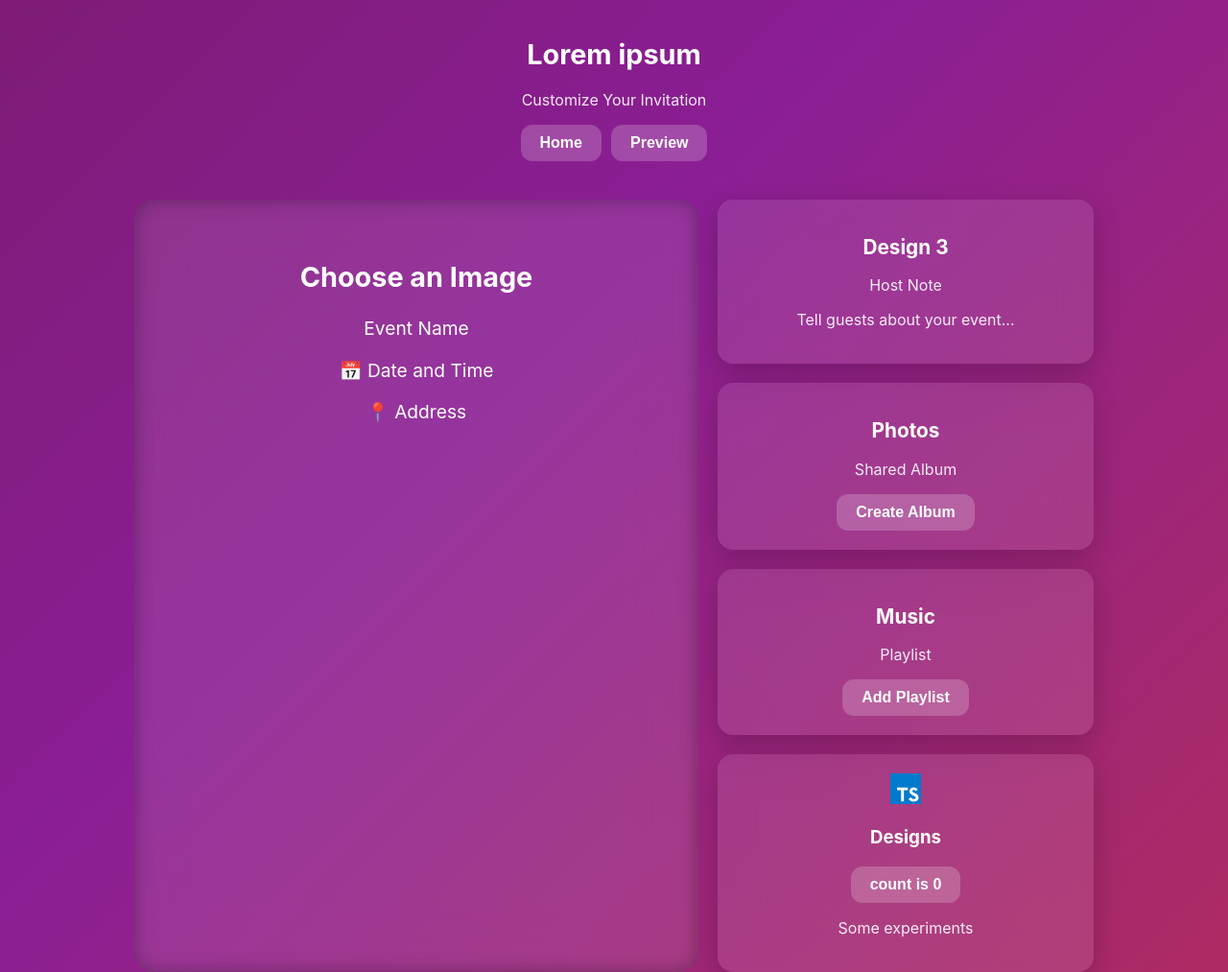
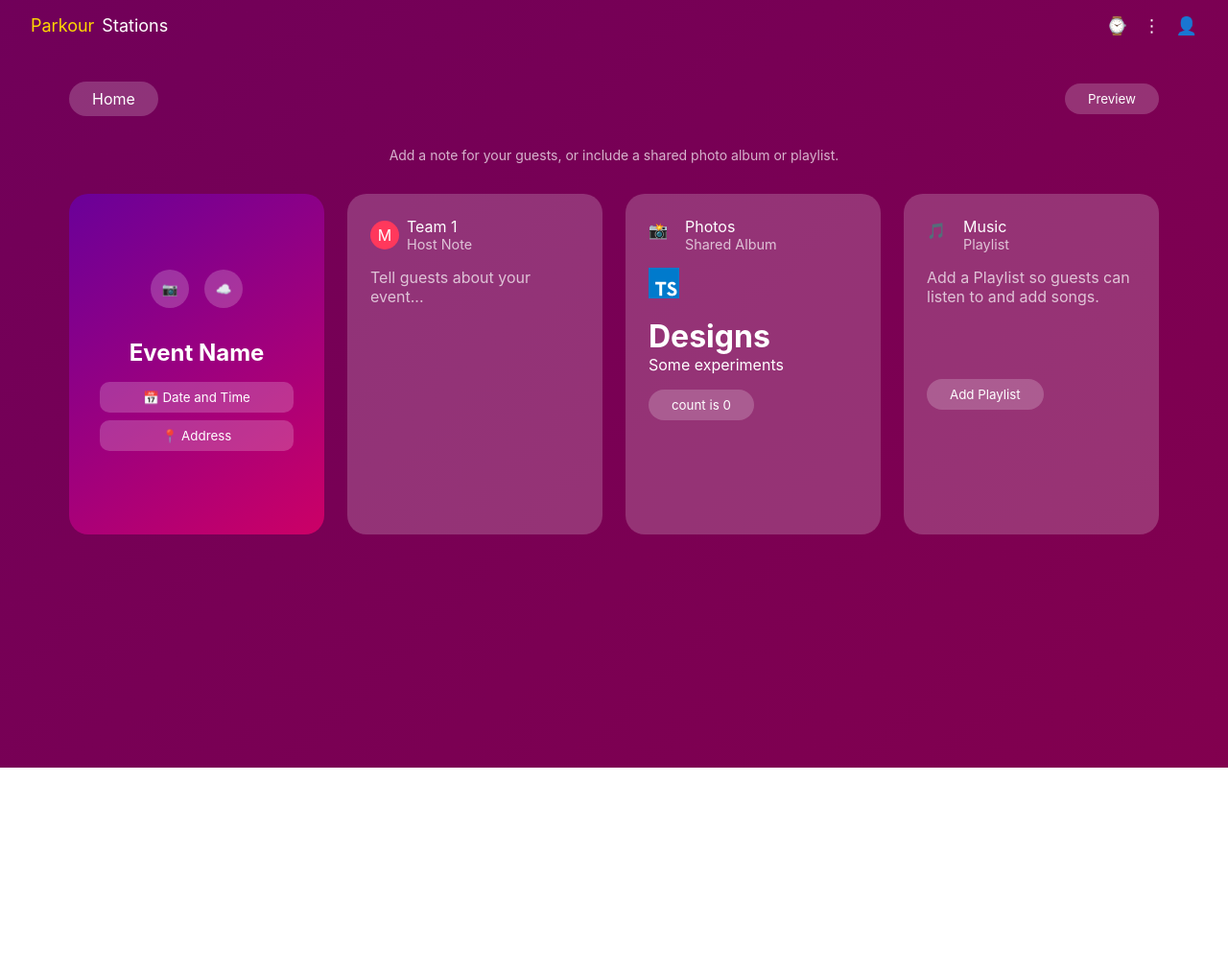
Before and after one commit to marcelox/designs, a website built with Vite: page index.html in a window 1280 px wide. Shown: the whole page at 96% size. After the commit the page ends 800 px from the top, so only its background shows below. Built offline with nearby package versions, Linux system fonts and the light colour scheme.

Commit message:
Design 2 to be merged

```diff
--- a/index.html
+++ b/index.html
@@ -7,40 +7,77 @@
 </head>
 <body>
 <header class="header">
-    <h1>Lorem ipsum</h1>
-    <p>Customize Your Invitation</p>
-    <nav aria-label="Navigation buttons" class="buttons">
-        <button aria-label="Go to Home" class="button">Home</button>
-        <button aria-label="Preview invitation" class="button">Preview</button>
+    <div class="logo">
+        <span>Parkour</span>Stations
+    </div>
+    <div class="nav-buttons">
+        <button>⌚</button>
+        <button>⋮</button>
+        <button>👤</button>
+    </div>
+</header>
+
+<main class="main-content">
+    <nav class="navigation">
+        <a href="#" class="home-button">Home</a>
+        <button class="preview-button">Preview</button>
     </nav>
-</header>
-<main class="container">
-    <section aria-labelledby="event-title" class="main-card">
-        <h2 id="event-title">Choose an Image</h2>
-        <p>Event Name</p>
-        <p>📅 Date and Time</p>
-        <p>📍 Address</p>
-    </section>
-    <aside class="card-group">
-        <article aria-labelledby="host-note" class="card">
-            <h2 id="host-note">Design 3</h2>
-            <p>Host Note</p>
-            <p>Tell guests about your event...</p>
-        </article>
-        <article aria-labelledby="photos-section" class="card">
-            <h2 id="photos-section">Photos</h2>
-            <p>Shared Album</p>
-            <button aria-label="Create a shared album" class="button">Create Album</button>
-        </article>
-        <article aria-labelledby="music-section" class="card">
-            <h2 id="music-section">Music</h2>
-            <p>Playlist</p>
-            <button aria-label="Add an Apple Music Playlist" class="button">Add Playlist</button>
-        </article>
-        <article class="card">
-            <div id="app"></div>
-        </article>
-    </aside>
+
+    <p class="customization-text">Add a note for your guests, or include a shared photo album or playlist.</p>
+
+    <div class="cards-container">
+        <div class="main-card">
+            <div class="image-buttons">
+                <button class="image-button">📷</button>
+                <button class="image-button">☁️</button>
+            </div>
+            <div class="event-details">
+                <h2 class="event-name">Event Name</h2>
+                <button class="detail-button">📅 Date and Time</button>
+                <button class="detail-button">📍 Address</button>
+            </div>
+        </div>
+
+        <div class="feature-card">
+            <div class="host-info">
+                <div class="host-avatar">M</div>
+                <div>
+                    <div>Team 1</div>
+                    <div style="opacity: 0.7; font-size: 0.9rem;">Host Note</div>
+                </div>
+            </div>
+            <div class="feature-content">
+                <p style="opacity: 0.7;">Tell guests about your event...</p>
+            </div>
+        </div>
+
+        <div class="feature-card">
+            <div class="host-info">
+                <div style="width: 30px; height: 30px;">📸</div>
+                <div>
+                    <div>Photos</div>
+                    <div style="opacity: 0.7; font-size: 0.9rem;">Shared Album</div>
+                </div>
+            </div>
+            <div class="feature-content">
+                <div id="app"></div>
+            </div>
+        </div>
+
+        <div class="feature-card">
+            <div class="host-info">
+                <div style="width: 30px; height: 30px;">🎵</div>
+                <div>
+                    <div>Music</div>
+                    <div style="opacity: 0.7; font-size: 0.9rem;">Playlist</div>
+                </div>
+            </div>
+            <div class="feature-content">
+                <p style="opacity: 0.7;">Add a Playlist so guests can listen to and add songs.</p>
+            </div>
+            <button class="feature-button">Add Playlist</button>
+        </div>
+    </div>
 </main>
 
 <script src="/src/main.ts" type="module"></script>
--- a/src/main.ts
+++ b/src/main.ts
@@ -7,13 +7,14 @@ document.querySelector<HTMLDivElement>('#app')!.innerHTML = `
     <a href="https://www.typescriptlang.org/" target="_blank">
       <img src="${typescriptLogo}" class="logo vanilla" alt="TypeScript logo" />
     </a>
+    <br>
     <h1>Designs</h1>
     <div>
-      <button class="button" id="counter" type="button"></button>
-    </div>
     <p class="read-the-docs">
       Some experiments
     </p>
+      <button class="feature-button" id="counter" type="button"></button>
+    </div>
   </div>
 `
 
--- a/src/style.css
+++ b/src/style.css
@@ -1,116 +1,256 @@
 :root {
-  --background-gradient: linear-gradient(135deg, #6e1a52, #8b1e94, #bf324a);
-  --card-bg: rgba(255, 255, 255, 0.1);
-  --hover-bg: rgba(255, 255, 255, 0.3);
-  --button-bg: rgba(255, 255, 255, 0.2);
-  --text-color: white;
+  /* Colors */
+  --color-primary: #4a0072;
+  --color-secondary: #8e0047;
+  --color-accent: #ffd700;
+  --color-white: #ffffff;
+
+  /* Background gradients */
+  --gradient-main: linear-gradient(135deg, var(--color-primary) 0%, var(--color-secondary) 100%);
+  --gradient-card: linear-gradient(145deg, #6a0099 0%, #cc0066 100%);
+
+  /* Opacity levels */
+  --opacity-overlay: 0.2;
+  --opacity-muted: 0.7;
+
+  /* Spacing */
+  --space-xs: 0.5rem;
+  --space-sm: 1rem;
+  --space-md: 1.5rem;
+  --space-lg: 2rem;
+
+  /* Border radius */
+  --radius-sm: 0.625rem;
+  --radius-md: 1.25rem;
+  --radius-full: 999rem;
+
+  /* Font sizes */
+  --text-sm: 0.875rem;
+  --text-base: 1rem;
+  --text-lg: 1.125rem;
+  --text-xl: 1.5rem;
 }
 
-body {
-  margin: 0;
-  padding: 0;
-  height: 100vh;
-  display: flex;
-  flex-direction: column;
-  align-items: center;
-  background: var(--background-gradient);
-  background-size: 200% 200%;
-  animation: gradientAnimation 8s ease infinite;
-  font-family: -apple-system, BlinkMacSystemFont, "Segoe UI", Roboto, Helvetica, Arial, sans-serif;
-  color: var(--text-color);
-}
-
-@keyframes gradientAnimation {
+@keyframes gradientFlow {
   0% { background-position: 0% 50%; }
   50% { background-position: 100% 50%; }
   100% { background-position: 0% 50%; }
 }
 
-.header {
-  text-align: center;
-  padding: 20px;
-  margin-bottom: 20px;
+* {
+  margin: 0;
+  padding: 0;
+  box-sizing: border-box;
+  font-family: -apple-system, BlinkMacSystemFont, "Segoe UI", Roboto, sans-serif;
 }
 
-.header h1 {
-  font-size: 1.8rem;
-  font-weight: bold;
+body {
+  min-height: 100vh;
+  background: var(--gradient-main);
+  background-size: 400% 400%;
+  animation: gradientFlow 15s ease infinite;
 }
 
-.header p {
-  opacity: 0.9;
+.header {
+  display: flex;
+  justify-content: space-between;
+  align-items: center;
+  padding: var(--space-sm) var(--space-lg);
+  color: var(--color-white);
 }
 
-.buttons {
+.logo {
   display: flex;
-  gap: 10px;
+  align-items: center;
+  gap: var(--space-xs);
+  font-size: var(--text-lg);
+}
+
+.logo span {
+  color: var(--color-accent);
+}
+
+.nav-buttons {
+  display: flex;
+  gap: var(--space-sm);
+}
+
+.nav-buttons button {
+  background: none;
+  border: none;
+  color: var(--color-white);
+  cursor: pointer;
+  font-size: var(--text-lg);
+}
+
+.main-content {
+  max-width: 75rem;
+  margin: var(--space-lg) auto;
+  padding: 0 var(--space-lg);
+}
+
+.navigation {
+  display: flex;
+  justify-content: space-between;
+  align-items: center;
+  margin-bottom: var(--space-lg);
+}
+
+.home-button, .preview-button {
+  background: rgba(255, 255, 255, var(--opacity-overlay));
+  padding: var(--space-xs) var(--space-md);
+  border-radius: var(--radius-full);
+  color: var(--color-white);
+  text-decoration: none;
+  border: none;
+  cursor: pointer;
+  transition: background-color 0.3s ease;
+}
+
+.home-button:hover, .preview-button:hover {
+  background: rgba(255, 255, 255, 0.3);
+}
+
+.customization-text {
+  color: var(--color-white);
+  text-align: center;
+  font-size: var(--text-sm);
+  opacity: var(--opacity-muted);
+}
+
+.cards-container {
+  display: grid;
+  grid-template-columns: repeat(auto-fit, minmax(15.625rem, 1fr));
+  gap: var(--space-md);
+  margin-top: var(--space-lg);
+}
+
+.main-card {
+  background: var(--gradient-card);
+  border-radius: var(--radius-md);
+  padding: var(--space-lg);
+  aspect-ratio: 3/4;
+  display: flex;
+  flex-direction: column;
+  justify-content: center;
+  align-items: center;
+  color: var(--color-white);
+}
+
+.image-buttons {
+  display: flex;
+  gap: var(--space-sm);
+  margin-bottom: var(--space-lg);
+}
+
+.image-button {
+  background: rgba(255, 255, 255, var(--opacity-overlay));
+  border: none;
+  width: 2.5rem;
+  height: 2.5rem;
+  border-radius: 50%;
+  display: flex;
+  align-items: center;
+  justify-content: center;
+  cursor: pointer;
+  transition: background-color 0.3s ease;
+}
+
+.image-button:hover {
+  background: rgba(255, 255, 255, 0.3);
+}
+
+.event-details {
+  text-align: center;
+  width: 100%;
+}
+
+.event-name {
+  font-size: var(--text-xl);
+  margin-bottom: var(--space-sm);
+}
+
+.detail-button {
+  background: rgba(255, 255, 255, var(--opacity-overlay));
+  border: none;
+  padding: var(--space-xs);
+  border-radius: var(--radius-sm);
+  color: var(--color-white);
+  width: 100%;
+  margin: var(--space-xs) 0;
+  cursor: pointer;
+  display: flex;
+  align-items: center;
+  justify-content: center;
+  gap: var(--space-xs);
+  transition: background-color 0.3s ease;
+}
+
+.detail-button:hover {
+  background: rgba(255, 255, 255, 0.3);
+}
+
+.feature-card {
+  background: rgba(255, 255, 255, var(--opacity-overlay));
+  border-radius: var(--radius-md);
+  padding: var(--space-md);
+  color: var(--color-white);
+}
+
+.host-info {
+  display: flex;
+  align-items: center;
+  gap: var(--space-xs);
+  margin-bottom: var(--space-sm);
+}
+
+.host-avatar {
+  width: 1.875rem;
+  height: 1.875rem;
+  background: #ff385c;
+  border-radius: 50%;
+  display: flex;
+  align-items: center;
   justify-content: center;
 }
 
-.button {
-  background: var(--button-bg);
-  padding: 10px 20px;
-  border-radius: 12px;
-  color: var(--text-color);
-  border: none;
-  cursor: pointer;
-  font-weight: bold;
-  font-size: 1rem;
-  transition: background 0.3s;
+.feature-icon {
+  width: 1.875rem;
+  height: 1.875rem;
+  display: flex;
+  align-items: center;
+  justify-content: center;
 }
 
-.button:hover, .button:focus {
-  background: var(--hover-bg);
-  outline: none;
+.feature-content {
+  min-height: 6.25rem;
 }
 
-.container {
-  display: grid;
-  grid-template-columns: 1.5fr 1fr;
-  gap: 20px;
-  width: 80%;
-  max-width: 1000px;
+.feature-title {
+  font-weight: normal;
+  margin-bottom: 0.125rem;
 }
 
-.main-card {
-  background: var(--card-bg);
-  border-radius: 20px;
-  padding: 40px;
-  box-shadow: inset 0 0 20px rgba(0, 0, 0, 0.3);
-  text-align: center;
-  backdrop-filter: blur(30px);
-  -webkit-backdrop-filter: blur(30px);
-  color: var(--text-color);
-  font-size: 1.2rem;
+.feature-subtitle {
+  opacity: var(--opacity-muted);
+  font-size: var(--text-sm);
 }
 
-.card-group {
-  display: flex;
-  flex-direction: column;
-  gap: 20px;
+.feature-description {
+  opacity: var(--opacity-muted);
 }
 
-.card {
-  background: var(--card-bg);
-  backdrop-filter: blur(20px);
-  -webkit-backdrop-filter: blur(20px);
-  border-radius: 16px;
-  padding: 20px;
-  text-align: center;
-  color: white;
-  box-shadow: 0 10px 30px rgba(0, 0, 0, 0.2);
-  transition: transform 0.3s ease;
+.feature-button {
+  background: rgba(255, 255, 255, var(--opacity-overlay));
+  border: none;
+  padding: var(--space-xs) var(--space-md);
+  border-radius: var(--radius-full);
+  color: var(--color-white);
+  margin-top: var(--space-sm);
+  cursor: pointer;
+  transition: background-color 0.3s ease;
 }
 
-.card:hover, .card:focus {
-  transform: translateY(-5px);
-  outline: none;
+.feature-button:hover {
+  background: rgba(255, 255, 255, 0.3);
 }
-
-.card h2 {
-  font-size: 1.3rem;
-}
-
-.card p {
-  opacity: 0.9;
-}
```
